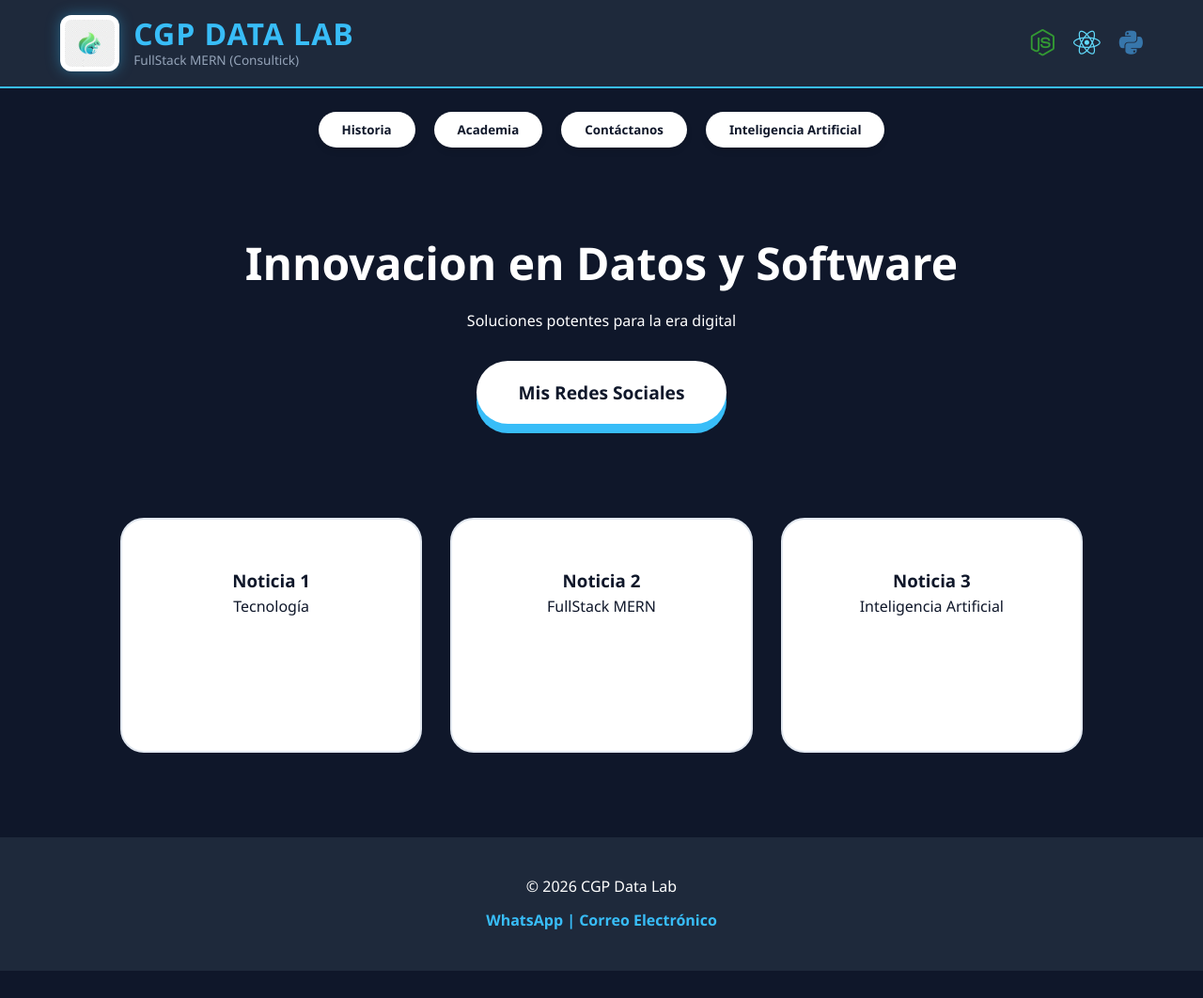
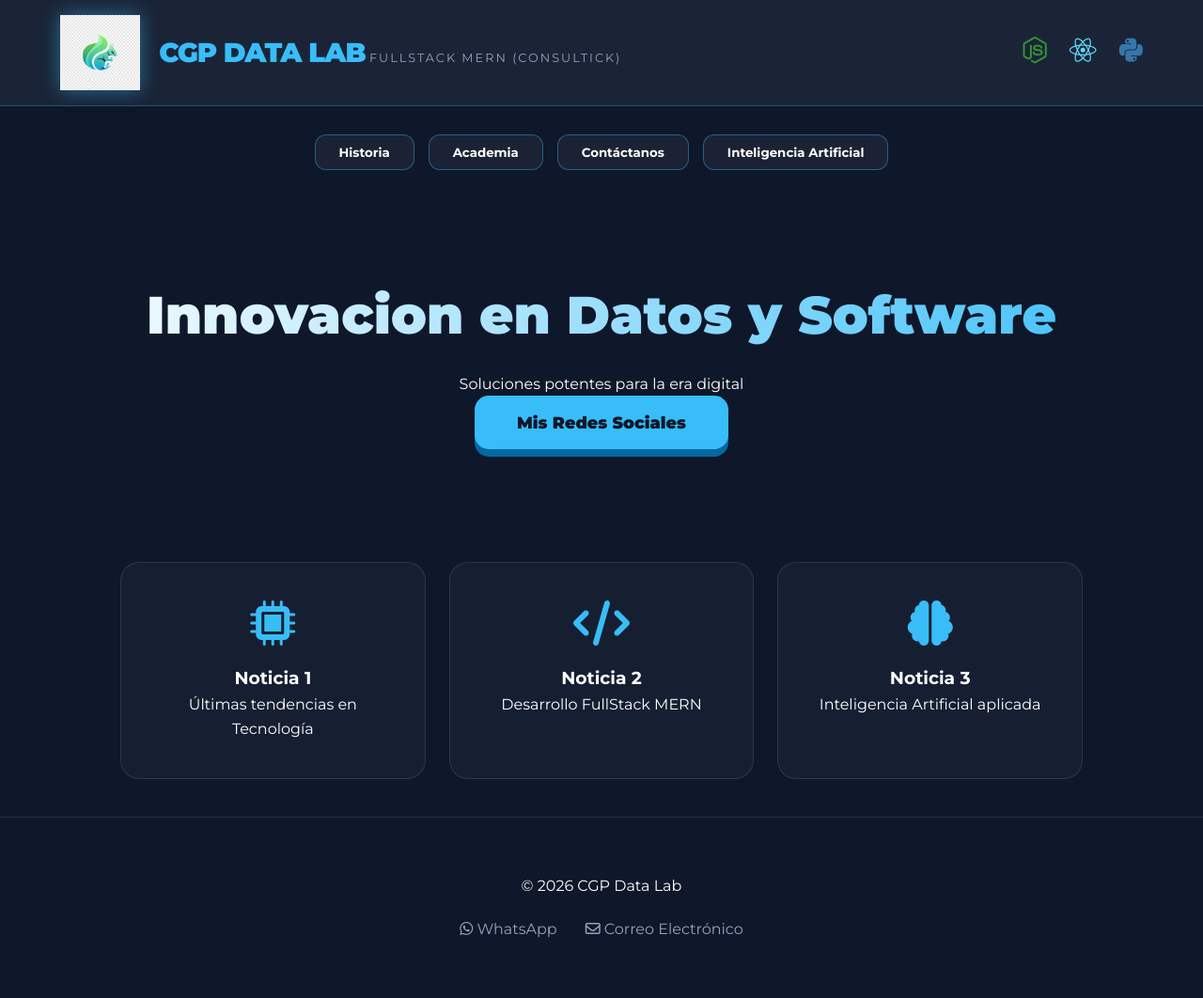
Before and after one commit to CGPDataLab/web, a Flask app: page / in a window 1280 px wide. Shown: the whole page at 94% size. Before the commit the page ends 1033 px from the top, so only its background shows below. Run offline with Flask 3, Linux system fonts and the light colour scheme.

Commit message:
UI: Rediseño Premium - Eliminados cuadros blancos y tipografía Montserrat

```diff
--- a/static/css/style.css
+++ b/static/css/style.css
@@ -1,22 +1,28 @@
-/* Configuracion General */
+@import url('https://fonts.googleapis.com/css2?family=Montserrat:wght@400;700;900&display=swap');
+
 * {
     margin: 0;
     padding: 0;
     box-sizing: border-box;
-    font-family: 'Segoe UI', Tahoma, Geneva, Verdana, sans-serif;
+    font-family: 'Montserrat', sans-serif; /* Letra original mas estilizada */
 }
 
 body {
-    background-color: #0f172a; /* Azul oscuro profundo */
+    background-color: #0f172a;
     color: white;
     line-height: 1.6;
+    overflow-x: hidden;
 }
 
-/* Barra de Navegación Principal */
+/* Barra Navegacion */
 .navbar {
-    background-color: #1e293b;
+    background-color: rgba(30, 41, 59, 0.8);
+    backdrop-filter: blur(10px);
     padding: 1rem 5%;
-    border-bottom: 2px solid #38bdf8;
+    border-bottom: 1px solid rgba(56, 189, 248, 0.3);
+    position: sticky;
+    top: 0;
+    z-index: 1000;
 }
 
 .nav-container {
@@ -27,147 +33,142 @@ body {
     margin: 0 auto;
 }
 
-/* Grupo del Logo y Nombre */
 .logo-group {
     display: flex;
     align-items: center;
-    gap: 15px;
+    gap: 20px;
 }
 
 .nav-logo {
-    height: 60px;
+    height: 80px;
     width: auto;
-    background: white;
-    border-radius: 12px;
-    padding: 5px;
-    box-shadow: 0 0 15px rgba(56, 189, 248, 0.4);
-}
-
-.brand-text {
-    display: flex;
-    flex-direction: column;
+    background: transparent;
+    filter: drop-shadow(0 0 10px rgba(56, 189, 248, 0.5));
 }
 
 .brand-name {
-    font-size: 2rem;
-    font-weight: 800;
+    font-size: 1.8rem;
+    font-weight: 900;
     color: #38bdf8;
-    letter-spacing: 1px;
-    line-height: 1.1;
+    letter-spacing: -1px; /* Menos cuadriculada, mas compacta */
 }
 
 .tech-label {
-    font-size: 0.85rem;
+    font-size: 0.8rem;
     color: #94a3b8;
-    font-weight: 500;
+    text-transform: uppercase;
+    letter-spacing: 2px;
 }
 
-/* Logos de Tecnologías (MERN + Python) */
-.tech-icons-header {
-    display: flex;
-    gap: 20px;
+/* Iconos Header */
+.tech-icons-header i {
     font-size: 1.8rem;
-}
-
-.tech-icons-header i {
-    transition: transform 0.3s ease, filter 0.3s ease;
-    cursor: help;
+    margin-left: 20px;
+    transition: 0.3s;
 }
 
 .tech-icons-header i:hover {
-    transform: scale(1.3);
-    filter: drop-shadow(0 0 8px rgba(255,255,255,0.5));
+    transform: translateY(-5px) scale(1.2);
 }
 
-/* Botones Superiores Redondeados */
+/* Botones Navegacion (Sin cuadros blancos solidos) */
 .sub-nav {
     display: flex;
     justify-content: center;
-    gap: 20px;
-    padding: 25px;
-    flex-wrap: wrap;
+    gap: 15px;
+    padding: 30px;
 }
 
 .btn-nav {
-    background: white;
-    color: #0f172a;
-    border: none;
+    background: rgba(255, 255, 255, 0.05);
+    color: white;
+    border: 1px solid rgba(56, 189, 248, 0.4);
     padding: 10px 25px;
-    border-radius: 50px;
-    font-weight: 700;
+    border-radius: 12px;
+    font-weight: 600;
     cursor: pointer;
     transition: 0.3s;
-    box-shadow: 0 4px 6px rgba(0,0,0,0.1);
 }
 
 .btn-nav:hover {
     background: #38bdf8;
-    color: white;
-    transform: translateY(-2px);
+    color: #0f172a;
 }
 
-/* Seccion Hero (Principal) */
+/* Hero Section */
 .hero {
     text-align: center;
-    padding: 60px 20px;
+    padding: 80px 20px;
 }
 
-.hero h1 {
-    font-size: 3rem;
-    margin-bottom: 10px;
+.main-hero-title {
+    font-size: 3.5rem;
+    font-weight: 900;
+    background: linear-gradient(to right, #fff, #38bdf8);
+    -webkit-background-clip: text;
+    -webkit-text-fill-color: transparent;
+    margin-bottom: 15px;
 }
 
-/* Boton 3D Central */
-.container-3d {
-    margin-top: 30px;
-}
-
+/* Boton 3D */
 .btn-3d {
-    background: white;
+    background: #38bdf8;
     color: #0f172a;
     border: none;
-    padding: 20px 45px;
-    border-radius: 50px;
-    font-size: 1.2rem;
+    padding: 18px 45px;
+    border-radius: 15px;
+    font-size: 1.1rem;
     font-weight: 800;
     cursor: pointer;
-    box-shadow: 0 10px 0 #38bdf8; /* El efecto 3D */
+    box-shadow: 0 8px 0 #0369a1;
     transition: 0.1s;
 }
 
 .btn-3d:active {
-    transform: translateY(6px);
-    box-shadow: 0 4px 0 #38bdf8;
+    transform: translateY(4px);
+    box-shadow: 0 4px 0 #0369a1;
 }
 
-/* Cuadros de Noticias */
+/* Noticias (Sin cuadros blancos solidos) */
 .news-grid {
     display: grid;
-    grid-template-columns: repeat(auto-fit, minmax(300px, 1fr));
-    gap: 30px;
+    grid-template-columns: repeat(auto-fit, minmax(280px, 1fr));
+    gap: 25px;
     padding: 40px 10%;
 }
 
 .news-card {
-    background: white;
-    color: #0f172a;
-    padding: 50px;
-    border-radius: 25px;
+    background: rgba(30, 41, 59, 0.5);
+    padding: 40px;
+    border-radius: 20px;
     text-align: center;
-    min-height: 250px;
-    border: 2px solid #e2e8f0;
+    border: 1px solid rgba(255, 255, 255, 0.1);
+    transition: 0.3s;
 }
 
-/* Pie de Pagina */
+.news-card:hover {
+    border-color: #38bdf8;
+    background: rgba(30, 41, 59, 0.8);
+    transform: translateY(-10px);
+}
+
+.card-icon {
+    font-size: 3rem;
+    color: #38bdf8;
+    margin-bottom: 20px;
+}
+
+/* Footer */
 footer {
     text-align: center;
-    padding: 40px;
-    background: #1e293b;
-    margin-top: 50px;
+    padding: 60px;
+    border-top: 1px solid rgba(255, 255, 255, 0.1);
 }
 
-.footer-contact {
-    margin-top: 10px;
-    color: #38bdf8;
-    font-weight: bold;
+.footer-links {
+    margin-top: 20px;
+    display: flex;
+    justify-content: center;
+    gap: 30px;
+    color: #94a3b8;
 }
--- a/templates/index.html
+++ b/templates/index.html
@@ -36,22 +36,37 @@
     </div>
 
     <header class="hero">
-        <h1>Innovacion en Datos y Software</h1>
-        <p>Soluciones potentes para la era digital</p>
+        <h1 class="main-hero-title">Innovacion en Datos y Software</h1>
+        <p class="hero-subtitle">Soluciones potentes para la era digital</p>
         <div class="container-3d">
             <button class="btn-3d">Mis Redes Sociales</button>
         </div>
     </header>
 
     <section class="news-grid">
-        <div class="news-card"><h3>Noticia 1</h3><p>Tecnología</p></div>
-        <div class="news-card"><h3>Noticia 2</h3><p>FullStack MERN</p></div>
-        <div class="news-card"><h3>Noticia 3</h3><p>Inteligencia Artificial</p></div>
+        <div class="news-card">
+            <i class="fas fa-microchip card-icon"></i>
+            <h3>Noticia 1</h3>
+            <p>Últimas tendencias en Tecnología</p>
+        </div>
+        <div class="news-card">
+            <i class="fas fa-code card-icon"></i>
+            <h3>Noticia 2</h3>
+            <p>Desarrollo FullStack MERN</p>
+        </div>
+        <div class="news-card">
+            <i class="fas fa-brain card-icon"></i>
+            <h3>Noticia 3</h3>
+            <p>Inteligencia Artificial aplicada</p>
+        </div>
     </section>
 
     <footer>
         <p>© 2026 CGP Data Lab</p>
-        <p class="footer-contact">WhatsApp | Correo Electrónico</p>
+        <div class="footer-links">
+            <span><i class="fab fa-whatsapp"></i> WhatsApp</span>
+            <span><i class="far fa-envelope"></i> Correo Electrónico</span>
+        </div>
     </footer>
 
 </body>
```
